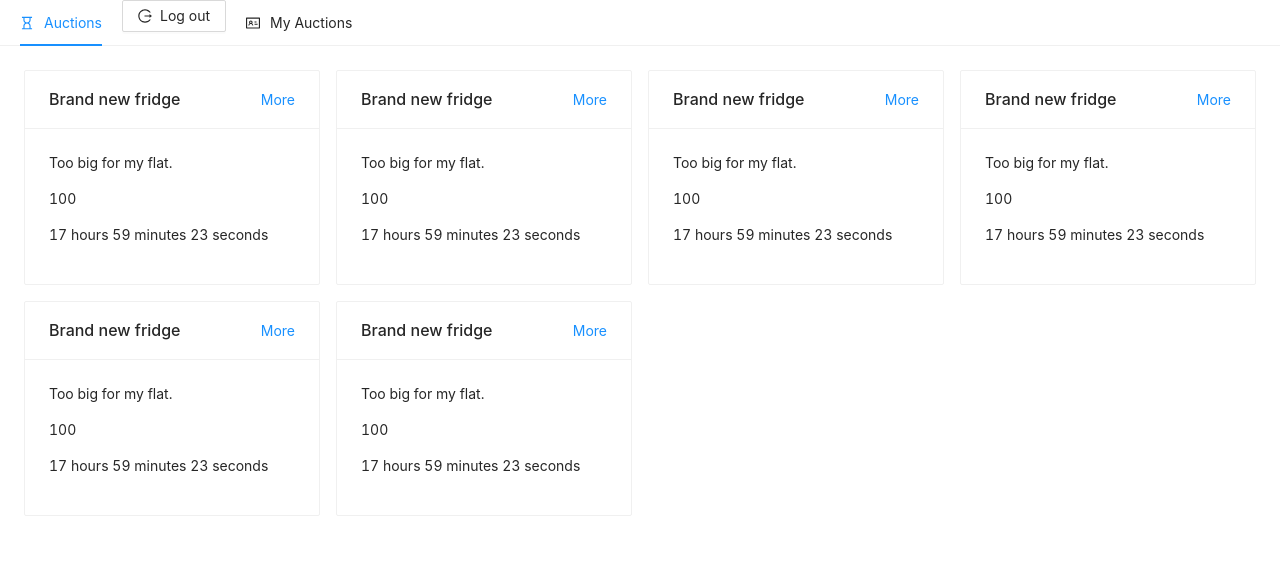
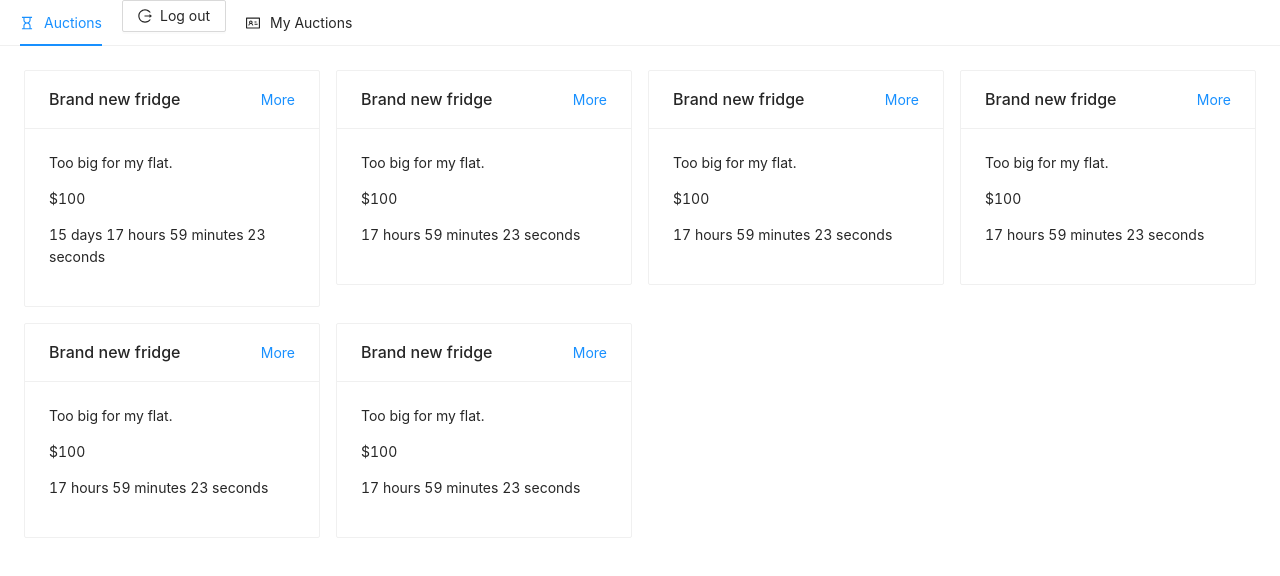
Before and after one commit to petr7555/pb138-auction, a React (Create React App) app in the folder src/auction-frontend/: page / in a window 1280 px wide. Shown: the top 576 px of the page. Built offline with nearby package versions, Linux system fonts and the light colour scheme.

Commit message:
Fix some TS errors in Item

```diff
--- a/src/auction-frontend/src/components/Item.tsx
+++ b/src/auction-frontend/src/components/Item.tsx
@@ -7,9 +7,19 @@ interface ItemProps {
     item: AuctionItem;
 }
 
-const calculateTimeLeft = (isoString: string) => {
+interface TimeLeft {
+    days: number;
+    hours: number;
+    minutes: number;
+    seconds: number;
+}
+
+const calculateTimeLeft = (isoString: string): TimeLeft => {
     const difference = +Date.parse(isoString) - +new Date();
-    let timeLeft = {};
+    let timeLeft: TimeLeft  = {days: 0,
+        hours: 0,
+        minutes: 0,
+        seconds: 0};
 
     if (difference > 0) {
         timeLeft = {
@@ -23,11 +33,8 @@ const calculateTimeLeft = (isoString: string) => {
     return timeLeft;
 };
 
-export type TTimeLeft = ReturnType<typeof calculateTimeLeft>;
-
 export const Item = (props: ItemProps) => {
     const {item} = props;
-
 
     const [timeLeft, setTimeLeft] = useState(calculateTimeLeft(item.until));
 
@@ -44,15 +51,14 @@ export const Item = (props: ItemProps) => {
         if (!timeLeft[interval]) {
             return;
         }
-
         // @ts-ignore
-        timerComponents.push(<span>{timeLeft[interval]} {interval}{" "}</span>);
+        timerComponents.push(`${timeLeft[interval]} ${interval} `);
     });
 
     return (
         <Card key={item.id} title={item.name} extra={<a href="#">More</a>} hoverable>
             <p>{item.description}</p>
-            <p>{item.actualPrice}</p>
+            <p>${item.actualPrice}</p>
             <p>{timerComponents.length ? timerComponents : <span>Time's up!</span>}</p>
         </Card>
     );
--- a/src/auction-frontend/src/store/AuctionsStore.tsx
+++ b/src/auction-frontend/src/store/AuctionsStore.tsx
@@ -17,7 +17,7 @@ export default class AuctionsStore {
                     name: "Brand new fridge",
                     description: "Too big for my flat.",
                     user: "Anne",
-                    until: "2020/05/05",
+                    until: "2020/05/20",
                     actualPrice: 100,
                     winningUser: "John"
                 },
```
